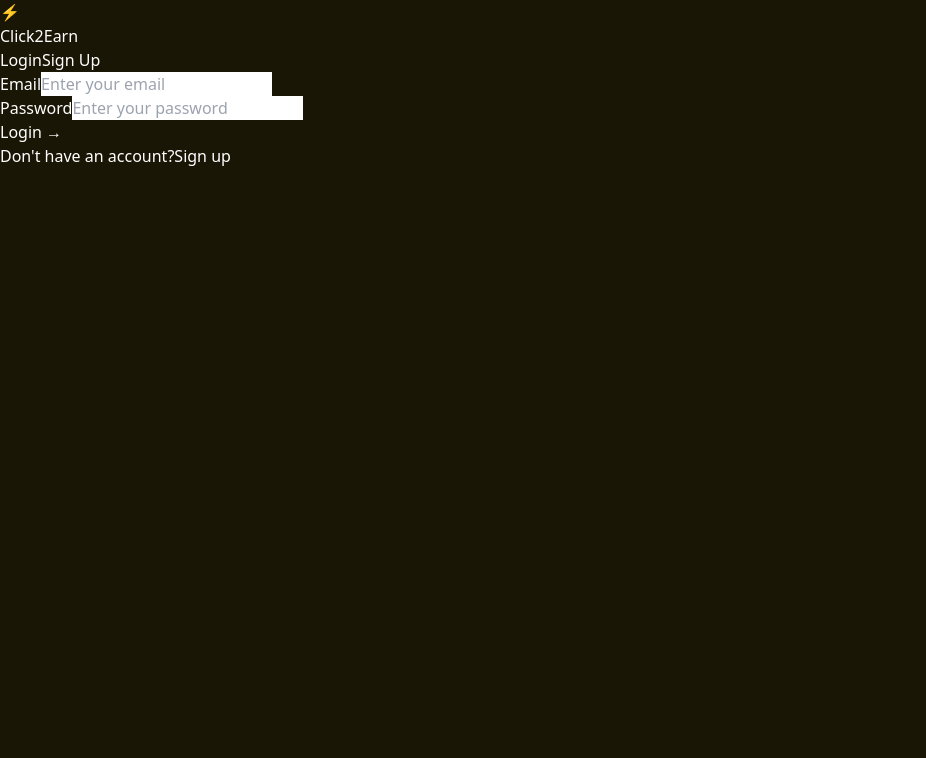
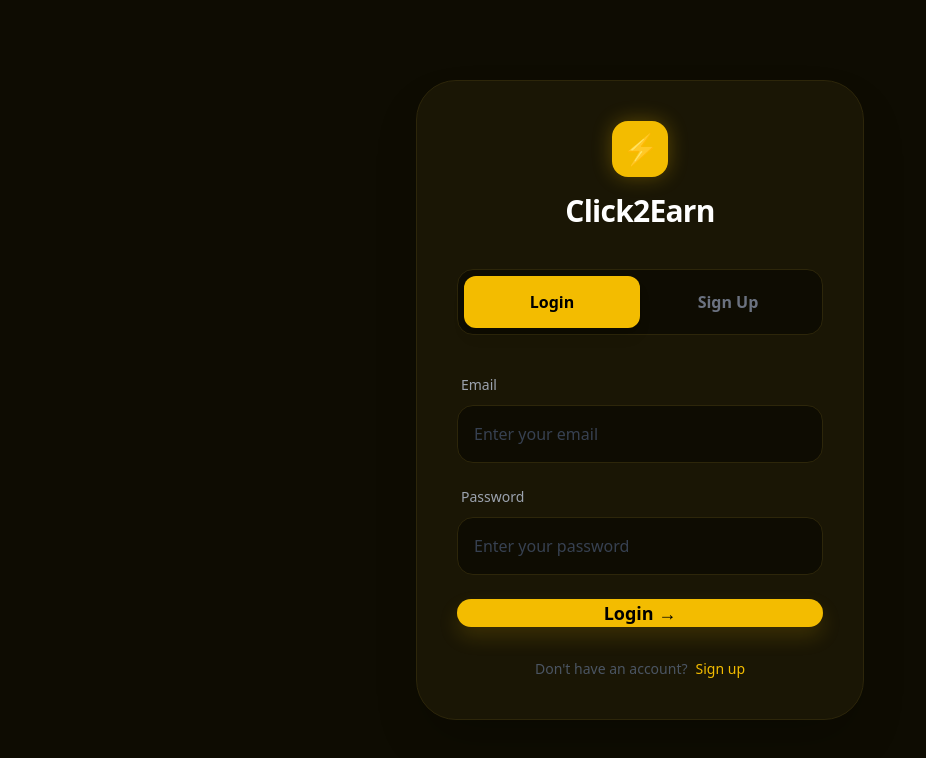
Before and after one commit to MudassirGhallu/Click2Earn, a Next.js app: page / in a window 1280 px wide. Shown: the top 758 px of the page, without its empty margins (0-926 px from the left). Built offline with nearby package versions, Linux system fonts and the light colour scheme; no server answers.

Commit message:
Create tailwind.config.js

```diff
--- /dev/null
+++ b/tailwind.config.js
@@ -0,0 +1,19 @@
+/** @type {import('tailwindcss').Config} */
+module.exports = {
+  content: [
+    "./pages/**/*.{js,ts,jsx,tsx}",
+    "./components/**/*.{js,ts,jsx,tsx}",
+  ],
+  theme: {
+    extend: {
+      colors: {
+        brand: {
+          yellow: '#f3bc00',
+          dark: '#1a1605',
+          black: '#0e0c02',
+        }
+      }
+    },
+  },
+  plugins: [],
+}
```
